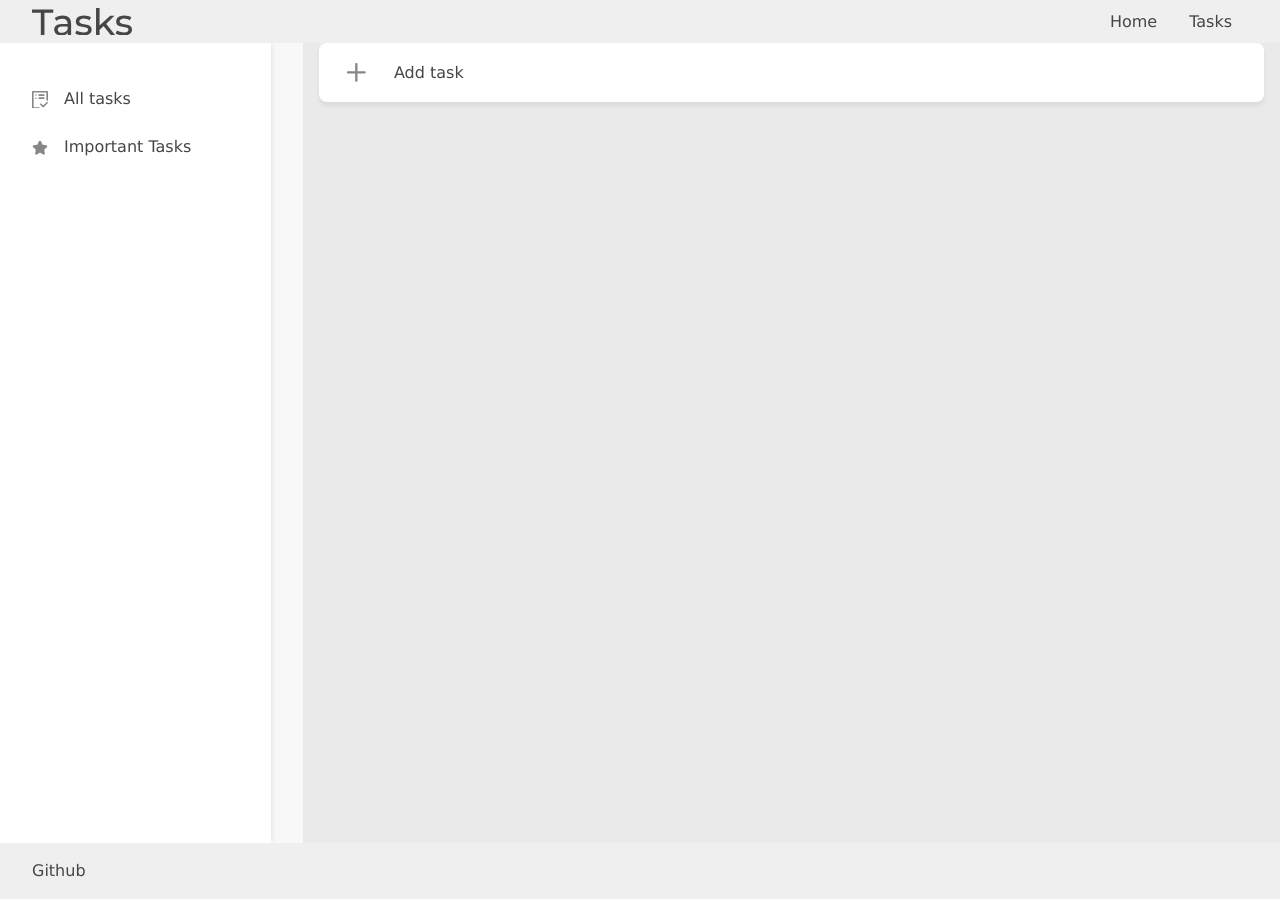
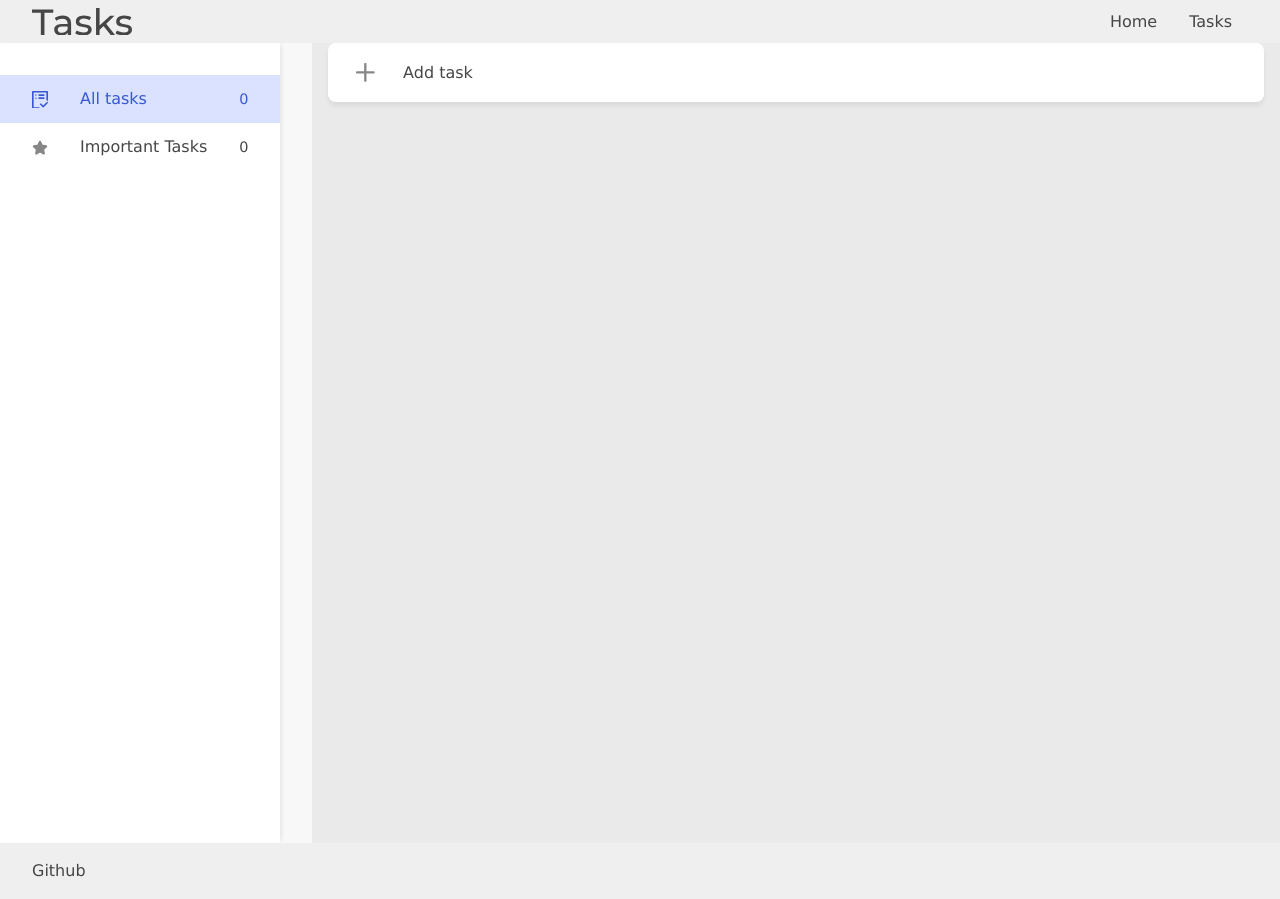
Before and after one commit to arthur-tsutiya/aplicacao-de-tarefas, a React (Create React App) app: page /tasks in a window 1280 px wide. Built offline with nearby package versions, Linux system fonts and the light colour scheme.

Commit message:
Add functionality to the 'Task Sidebar' component

```diff
--- a/src/Tasks.js
+++ b/src/Tasks.js
@@ -2,10 +2,18 @@ import TasksSidebar from './components/TasksSidebar';
 import TasksView from './components/TasksView';
 import './Tasks.css';
 import { useTasks, useTasksDispatch } from './contexts/TasksProvider.js';
+import { useState } from 'react';
 
 export default function Tasks() {
-   const tasks = useTasks();
-   const tasksDispatch = useTasksDispatch();
+    const tasks = useTasks();
+    const tasksDispatch = useTasksDispatch();
+    const [selectedList, setSelectedList] = useState("all");
+
+    let selectedTasks = selectedList === "important" ? tasks.filter(task => task.important) : tasks;
+
+    function changeList(newList) {
+        setSelectedList(newList);
+    }
 
     function toggleTask(id) {
         tasksDispatch({
@@ -44,8 +52,8 @@ export default function Tasks() {
 
     return (
     <main className="main-page tasks-wrapper">
-        <TasksSidebar/>
-        <TasksView tasks={tasks} onTaskToggle={toggleTask} onTaskChange={editTask} onTaskDelete={removeTask} onTaskAdd={addTask}
+        <TasksSidebar onListChange={changeList} selectedList={selectedList}/>
+        <TasksView tasks={selectedTasks} onTaskToggle={toggleTask} onTaskChange={editTask} onTaskDelete={removeTask} onTaskAdd={addTask}
         onTaskImportanceToggle={toggleTaskImportance}/>
     </main>
     );
--- a/src/components/TasksSidebar.css
+++ b/src/components/TasksSidebar.css
@@ -1,34 +1,38 @@
 .tasks-sidebar {
+    --sidebar-item-space: 2em;
+
     grid-column: 1/2;
     background-color: #fff;
     padding-block: 2em;
 
     box-shadow: 4px 0px 4px -2px #00000011;
-
 }
 
 .sidebar-list {
 
     display: grid;
-    grid-template-columns: auto auto 4em;
-    column-gap: 1em;
+    grid-template-columns: auto auto auto;
+    column-gap: var(--sidebar-item-space);
 }
 
 .sidebar-list-item {
     grid-column: span 3;
-
     display: grid;
     grid-template-columns: subgrid;
     column-gap: inherit;
 
-    &:hover{
-        background-color: #00000011;
+    &:hover {
+        background-color: var(--primary-color-a-1);
+    }
+
+    &:active {
+        background-color: var(--primary-color-a-2);
     }
 }
 
 .sidebar-item-btn {
     grid-column: span 3;
-        padding: .75em 2em;
+    padding: .75em var(--sidebar-item-space);
 
     display: grid;
     grid-template-columns: subgrid;
@@ -50,3 +54,28 @@
     text-align: start;
     white-space: nowrap;
 }
+
+.sidebar-item-number {
+    grid-column: 3/4;
+    font-size: 0.9em;
+}
+
+.selected-item {
+    background-color: var(--primary-color-a-4);
+
+    &:hover {
+        background-color: var(--primary-color-a-3);
+    }
+
+    &:active {
+        background-color: var(--primary-color-a-2);
+    }
+
+    & svg {
+        fill: var(--primary-color-4);
+    }
+
+    .sidebar-item-text, .sidebar-item-number {
+        color: var(--primary-color-4);
+    }
+}
--- a/src/components/TasksSidebar.js
+++ b/src/components/TasksSidebar.js
@@ -1,32 +1,44 @@
 import './TasksSidebar.css';
 import TasksIcon from './icons/TasksIcon.js';
 import StarIcon from './icons/StarIcon.js';
+import { useTasks } from '../contexts/TasksProvider.js';
 
-export default function TasksSidebar() {
+export default function TasksSidebar({onListChange, selectedList}) {
+    const tasks = useTasks();
+    const importantTasks = tasks.filter(task => task.important);
 
-
+    const defaultClasses="sidebar-list-item";
+    const selectedClasses="sidebar-list-item selected-item";
 
     return (
         <section className="tasks-sidebar">
             <nav>
                 <ul className="sidebar-list">
-                    <li className="sidebar-list-item">
-                        <button className="btn sidebar-item-btn">
+                    <li className={selectedList === "all" ? selectedClasses : defaultClasses}>
+                        <button className="btn sidebar-item-btn"
+                        onClick={() => onListChange("all")}>
                             <div className="sidebar-item-icon center">
                                 <TasksIcon />
                             </div>
                             <span className="sidebar-item-text">
                                 All tasks
                             </span>
+                            <span className="sidebar-item-number">
+                                {tasks.length}
+                            </span>
                         </button>
                     </li>
-                    <li className="sidebar-list-item">
-                        <button className="btn sidebar-item-btn">
+                    <li className={selectedList === "important" ? selectedClasses : defaultClasses}>
+                        <button className="btn sidebar-item-btn"
+                        onClick={() => onListChange("important")}>
                             <div className="sidebar-item-icon center">
                                 <StarIcon />
                             </div>
                             <span className="sidebar-item-text">
                                 Important Tasks
+                            </span>
+                            <span className="sidebar-item-number">
+                                {importantTasks.length}
                             </span>
                         </button>
                     </li>
--- a/src/contexts/TasksProvider.js
+++ b/src/contexts/TasksProvider.js
@@ -3,22 +3,8 @@ import { useReducer, createContext, useContext, useEffect, useRef } from 'react'
 const TasksContext = createContext(null);
 const TasksDispatchContext = createContext(null);
 
-let stateInitialized = false;
-
 export function TasksProvider({children}) {
     const nextIdRef = useRef(null);
-/*
-    const [tasks, dispatch] = useReducer((currentState, action) => tasksReducer(currentState, action, nextIdRef.current), () => {
-        const state = window.localStorage.getItem("tasks");
-        const stateParsed = JSON.parse(state);
-
-        nextIdRef.current =  0;
-        return [];
-
-        nextIdRef.current = stateParsed.nextId || 0;
-        return stateParsed.tasks || [];
-    } );
-     */
 
     const [tasks, dispatch] = useReducer((currentState, action) => tasksReducer(currentState, action, nextIdRef), [], (initialArgs) => {
         const state = window.localStorage.getItem("state");
@@ -29,24 +15,11 @@ export function TasksProvider({children}) {
         } catch (e) {
             console.error(e);
         }
-        stateInitialized = true;
 
         nextIdRef.current = stateParsed?.nextId || 0;
         return stateParsed?.tasks || initialArgs;
     });
 
-/*
-    useEffect(() => {
-        if (!stateInitialized) return;
-
-        const toStore = {
-            nextId: nextIdRef?.current,
-            tasks: tasks
-        };
-        console.log(toStore);
-        window.localStorage.setItem("state", JSON.stringify(toStore));
-    }, [tasks]);
-*/
     return (
         <TasksContext value={tasks}>
             <TasksDispatchContext value={dispatch}>
--- a/src/index.css
+++ b/src/index.css
@@ -40,6 +40,16 @@ Idea3:
     --primary-color-3: #4967df;
     --primary-color-4: #3757d4;
     --primary-color-5: #2746c2;
+
+    --primary-color-a-1: #7692ff11;
+    --primary-color-a-2: #7692ff22;
+    --primary-color-a-3: #7692ff33;
+    --primary-color-a-4: #7692ff44;
+    --primary-color-a-5: #7692ff55;
+
+    --dark-color-a-1: #00000011;
+    --dark-color-a-2: #00000022;
+    --dark-color-a-3: #00000033;
 
     --input-color-disabled: #e8e8e8;
     --input-font-color-disabled: #77777d;
```
Also changed, not shown: src/components/TasksView.js (+0 -31 lines).
